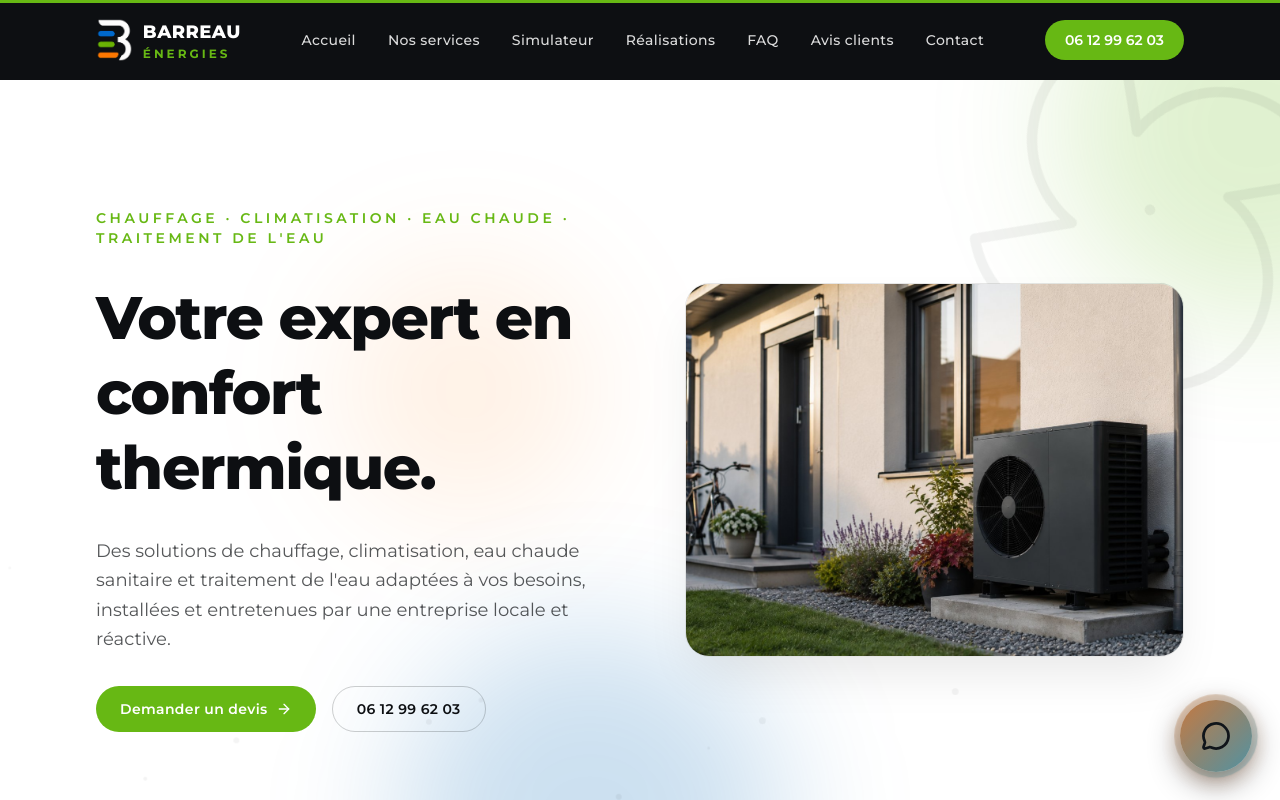
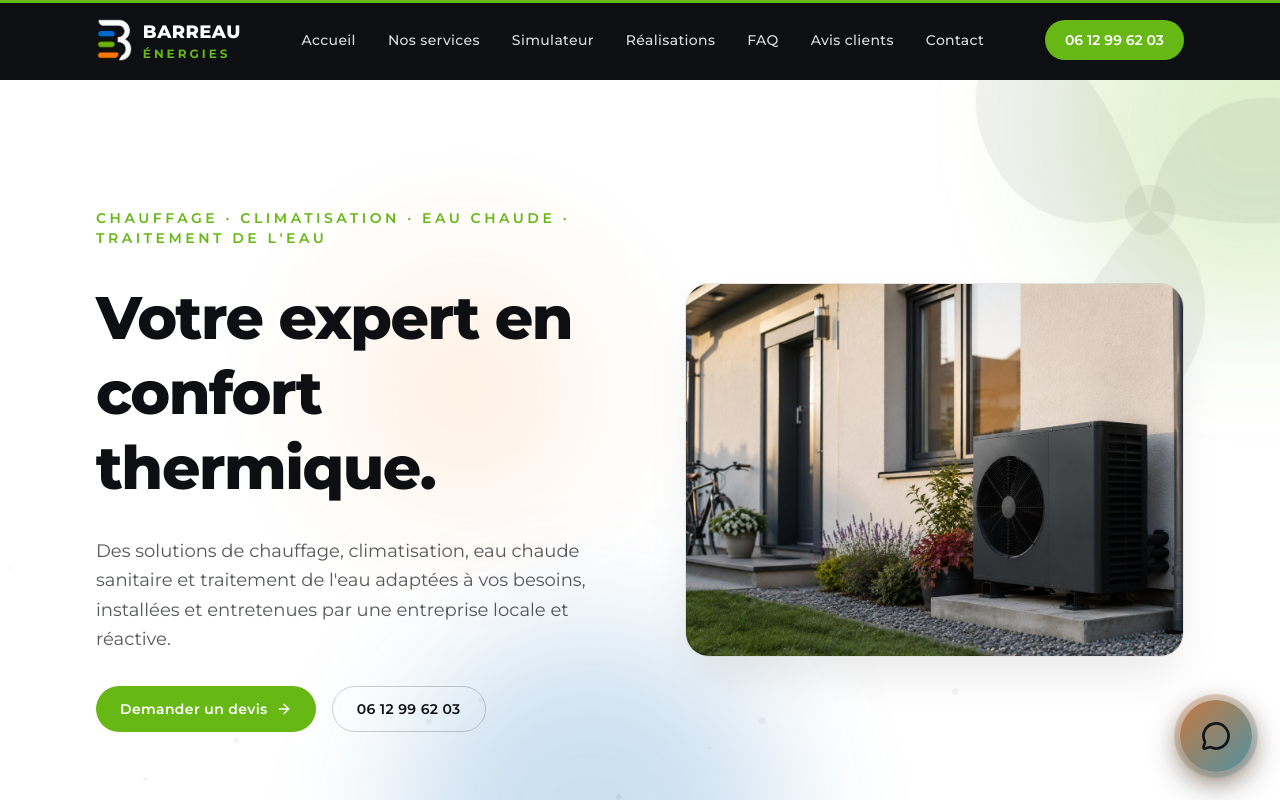
Before and after one commit to Thomas33680/Barreau-Energies, a Next.js app: page / in a window 1280 px wide. Shown: the top 800 px of the page. Built offline with nearby package versions, Linux system fonts and the light colour scheme.

Commit message:
Redesign hero background fan as a realistic 3-blade propeller
Replaced lucide's abstract Fan icon with a custom SVG: filled, curved,
tapered blades around a hub, closer to a real HVAC/AC fan silhouette.

```diff
--- a/src/components/motion/HeroBackground.tsx
+++ b/src/components/motion/HeroBackground.tsx
@@ -1,7 +1,28 @@
 "use client";
 
 import { motion } from "framer-motion";
-import { Fan } from "lucide-react";
+
+/** Hélice à pales pleines incurvées (façon ventilateur de PAC/clim), plus réaliste que l'icône Fan de lucide. */
+function PropellerIcon({ size, className }: { size: number; className?: string }) {
+  const blade =
+    "M50,50 C42,36 44,18 62,9 C76,2 90,8 88,18 C85,32 68,42 50,50 Z";
+
+  return (
+    <svg
+      width={size}
+      height={size}
+      viewBox="0 0 100 100"
+      fill="currentColor"
+      stroke="none"
+      className={className}
+    >
+      <path d={blade} />
+      <path d={blade} transform="rotate(120 50 50)" />
+      <path d={blade} transform="rotate(240 50 50)" />
+      <circle cx="50" cy="50" r="6" />
+    </svg>
+  );
+}
 
 const particles = Array.from({ length: 16 }, (_, i) => {
   const left = (i * 37) % 100;
@@ -30,9 +51,8 @@ export function HeroBackground() {
         transition={{ duration: 26, repeat: Infinity, ease: "easeInOut" }}
       />
 
-      <Fan
+      <PropellerIcon
         size={420}
-        strokeWidth={0.6}
         className="motion-safe:animate-[fan-spin_16s_linear_infinite] absolute -right-20 -top-20 text-ink/[0.05]"
       />
 
```
